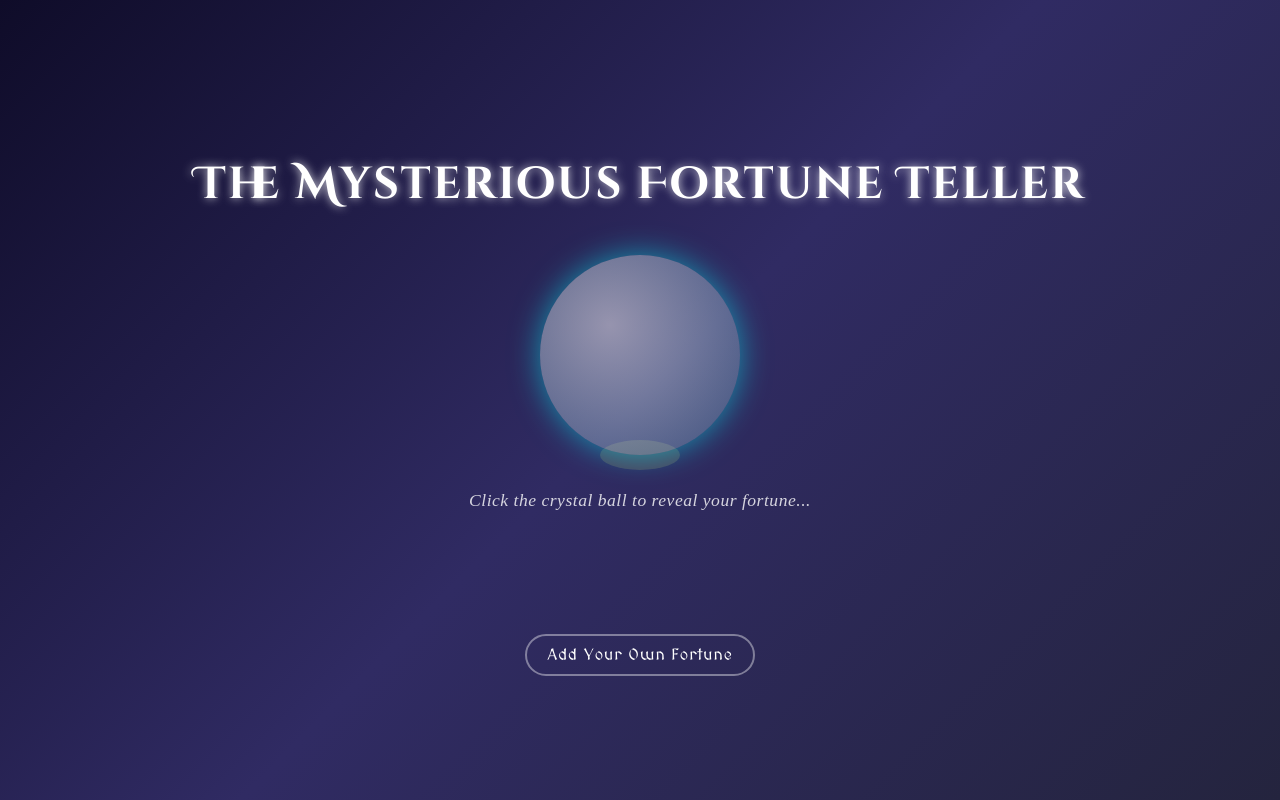
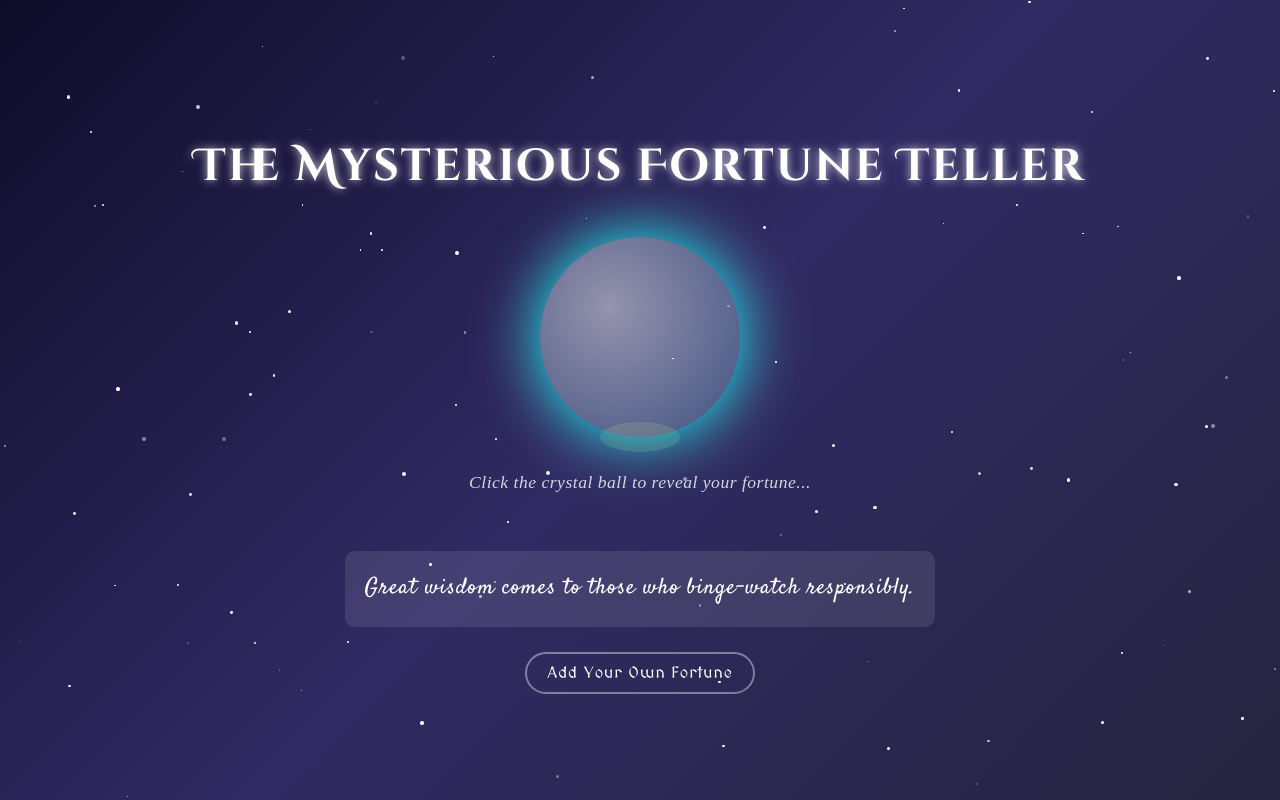
Before and after one commit to Q0k0LaTe/Fortune-Teller, a website: page public/index.html in a window 1280 px wide. Both pictures are taken after a click on the element 640 px from the left and 355 px from the top of the page. Drawn offline with Linux system fonts and the light colour scheme; no server answers; a web font is replaced by a local one.

Commit message:
Improve fortune timer: increase reading time and fix reset behavior

```diff
--- a/public/index.html
+++ b/public/index.html
@@ -467,40 +467,31 @@
             createSparkleEffect(crystalBall);
 
             crystalBall.addEventListener('click', () => {
-    if (crystalBall.classList.contains('processing')) {
-        return;
+    if (window.fortuneResetTimer) {
+        clearTimeout(window.fortuneResetTimer);
     }
-
-    crystalBall.classList.add('processing');
 
     if (window.fortuneRevealTimer) {
         clearTimeout(window.fortuneRevealTimer);
     }
-    if (window.fortuneResetTimer) {
-        clearTimeout(window.fortuneResetTimer);
-    }
 
-    crystalBall.classList.remove('active');
+    crystalBall.classList.add('active');
     fortuneElement.style.opacity = 0;
 
     setTimeout(() => {
         const randomFortune = fortunes[Math.floor(Math.random() * fortunes.length)];
         fortuneElement.textContent = randomFortune;
 
-        crystalBall.classList.add('active');
-
-        window.fortuneRevealTimer = setTimeout(() => {
+        setTimeout(() => {
             fortuneElement.style.opacity = 1;
 
             window.fortuneResetTimer = setTimeout(() => {
                 crystalBall.classList.remove('active');
                 fortuneElement.style.opacity = 0;
             }, 15000);
-
-            crystalBall.classList.remove('processing');
         }, 500);
-    }, 800);
-}
+    }, 1000);
+});
 
             toggleFormBtn.addEventListener('click', () => {
                 if (addFortuneContainer.style.display === 'none') {
```
